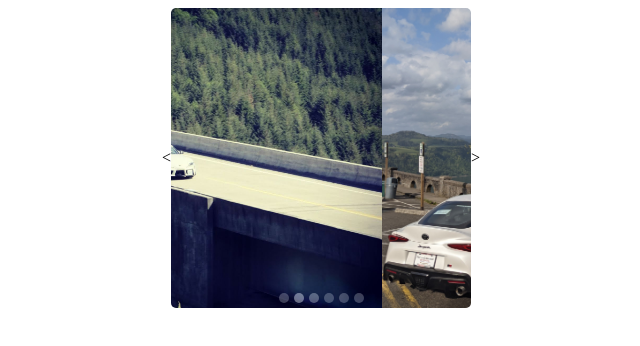
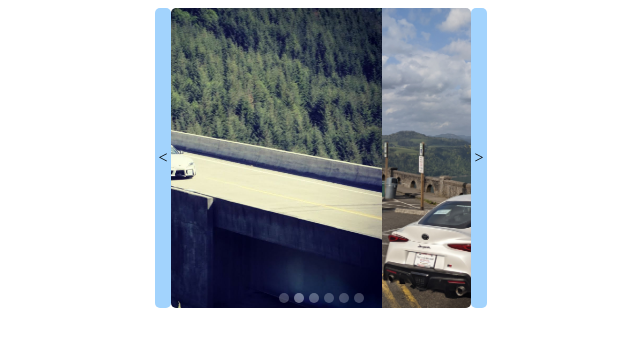
Before and after one commit to sbusenba/img-carousel, a plain HTML site: page index.html in a window 1280 px wide. Shown: the whole page, without its empty margins (319-959 px from the left). Drawn offline with Linux system fonts and the light colour scheme.

Commit message:
updated aesthetics

```diff
--- a/style.css
+++ b/style.css
@@ -19,9 +19,9 @@ body{
     align-items:center;
     justify-content: center;
 }
-.flipper{
-    width:20px;
-    background-color: aliceblue;
+.right-flipper, .left-flipper{
+    width:1rem;
+    background-color: rgb(162, 211, 253);
     border-radius:5px;
     height: 300px;
     display:flex;
```
